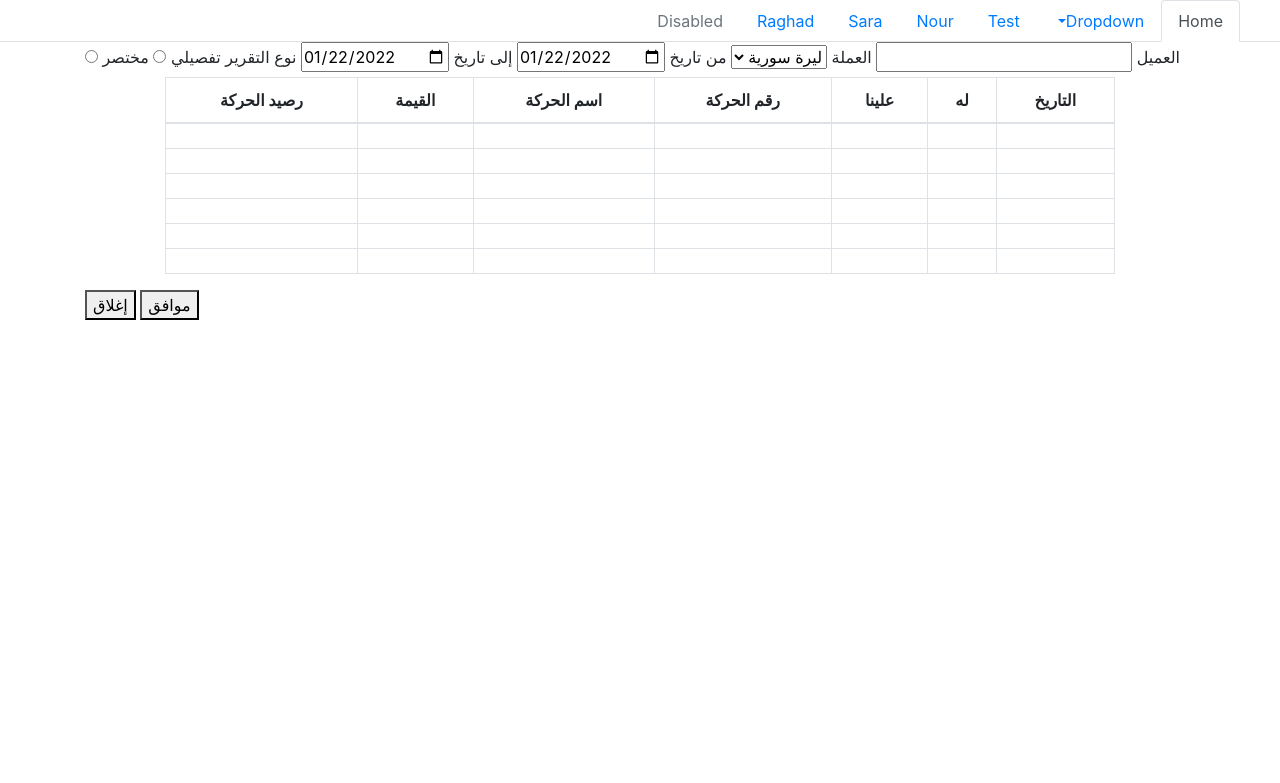
After one commit to mohannadsy/www_alhal, a PHP site: page /accountStatment.php in a window 1280 px wide. The commit adds this page. Shown: the top 783 px of the page. Run offline with PHP 8.4, Linux system fonts and the light colour scheme; lists and menus that the app fills with data are empty.

Commit message:
account statment

```diff
--- /dev/null
+++ b/accountStatment.php
@@ -0,0 +1,73 @@
+<?php
+include('include/nav.php');
+?>
+
+<!DOCTYPE html>
+<html lang="en">
+<head>
+    <meta charset="UTF-8">
+    <meta http-equiv="X-UA-Compatible" content="IE=edge">
+    <meta name="viewport" content="width=device-width, initial-scale=1.0">
+    <title>Document</title>
+</head>
+<body>
+    <form action="" method="post">
+        <div class="container">
+            <div>
+                <label>العميل</label>
+                <input type="text" name="" id="">
+                <label for="">العملة</label>
+                <select name="" id="">
+                    <option value="">ليرة سورية</option>
+                </select>
+                <label for="">من تاريخ</label>
+                <input type="date" name="" id="" min="" max="" value="2022-01-22">
+                <label for="">إلى تاريخ</label>
+                <input type="date" name="" id="" min="" max="" value="2022-01-22">
+                <label for="">نوع التقرير</label>
+                <label for="">تفصيلي</label>
+                <input type="radio" name="rad_pay" id="">
+                <label for="">مختصر</label>
+                <input type="radio" name="rad_pay" id="">
+            </div>
+            <div class="row justify-content-center">
+                <table contenteditable='true' class="col-10 table table-bordered table-hover"  name="table" id="tbl">
+                    <thead class="text-center">
+                    <tr>
+                        <th contenteditable='false'>التاريخ</th>
+                        <th contenteditable='false'>له</th>
+                        <th contenteditable='false'>علينا</th>
+                        <th contenteditable='false'>رقم الحركة</th>
+                        <th contenteditable='false'>اسم الحركة</th>
+                        <th contenteditable='false'>القيمة</th>
+                        <th contenteditable='false'>رصيد الحركة</th>
+
+                    </tr>
+                    </thead>
+                    <tbody>
+                    <tr>
+                        <td></td>
+                        <td></td>
+                        <td></td>
+                        <td></td>
+                        <td></td>
+                        <td></td>
+                        <td></td>
+
+                    </tr>
+                    </tbody>
+                </table>
+            </div>
+            <div>
+                <button type="submit">موافق</button>
+                <button type="submit">إغلاق</button>
+            </div>
+        </div>
+    </form>
+<script src = "js/scripts/accountStatment.js"></script>
+</body>
+</html>
+
+<?php
+include('include/footer.php');
+?>
--- /dev/null
+++ b/js/scripts/accountStatment.js
@@ -0,0 +1,30 @@
+function createCell(cell, text, style) {
+    var div = document.createElement('div'), // create DIV element
+        txt = document.createTextNode(text); // create text node
+    // div.appendChild(txt);                    // append text node to the DIV
+    div.setAttribute('class', style); // set DIV class attribute
+    div.setAttribute('className', style); // set DIV class attribute for IE (?!)
+    cell.appendChild(div); // append DIV to the table cell
+
+}
+
+function appendRow() {
+    var tbl = document.getElementById('tbl'), // table reference
+        row = tbl.insertRow(tbl.rows.length), // append table row
+        i;
+    // insert table cells to the new row
+    if (tbl.rows.length < 20)
+        for (i = 0; i < tbl.rows[0].cells.length; i++) {
+            createCell(row.insertCell(i), i, 'row');
+        }
+}
+
+function deafultRows() {
+    var i = 0;
+    for (i = 0; i < 5; i++) {
+        appendRow();
+    }
+}
+
+
+deafultRows();
--- a/test_sara.php
+++ b/test_sara.php
@@ -9,6 +9,8 @@ include('include/nav.php');
 <a href="test_com_bill.php">Test print</a>
 <br>
 <a href="paymentBonds.php">Payment Bonds</a>
+<br>
+<a href="accountStatment.php">account statment</a>
 <?php
 include('include/footer.php');
 ?>
```
